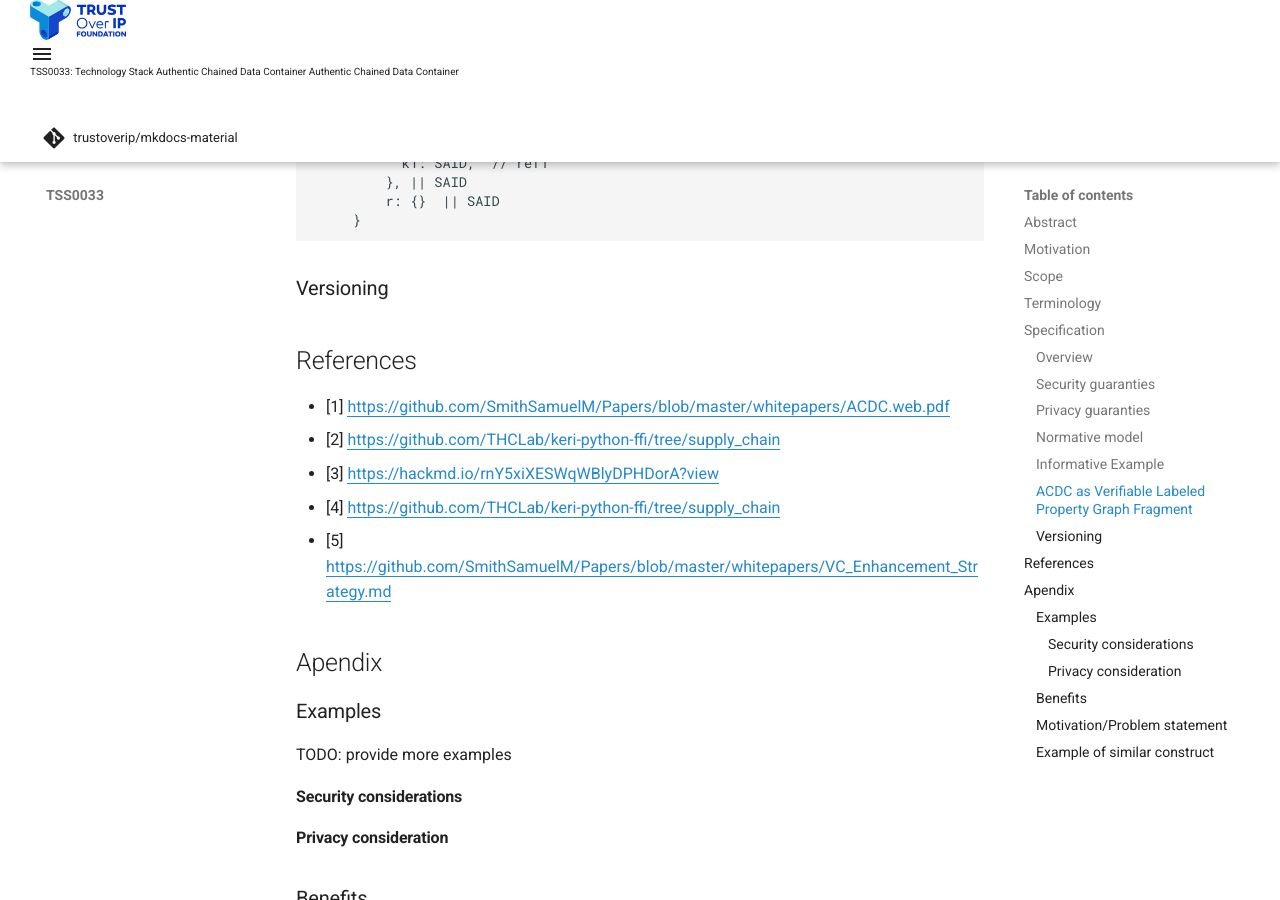
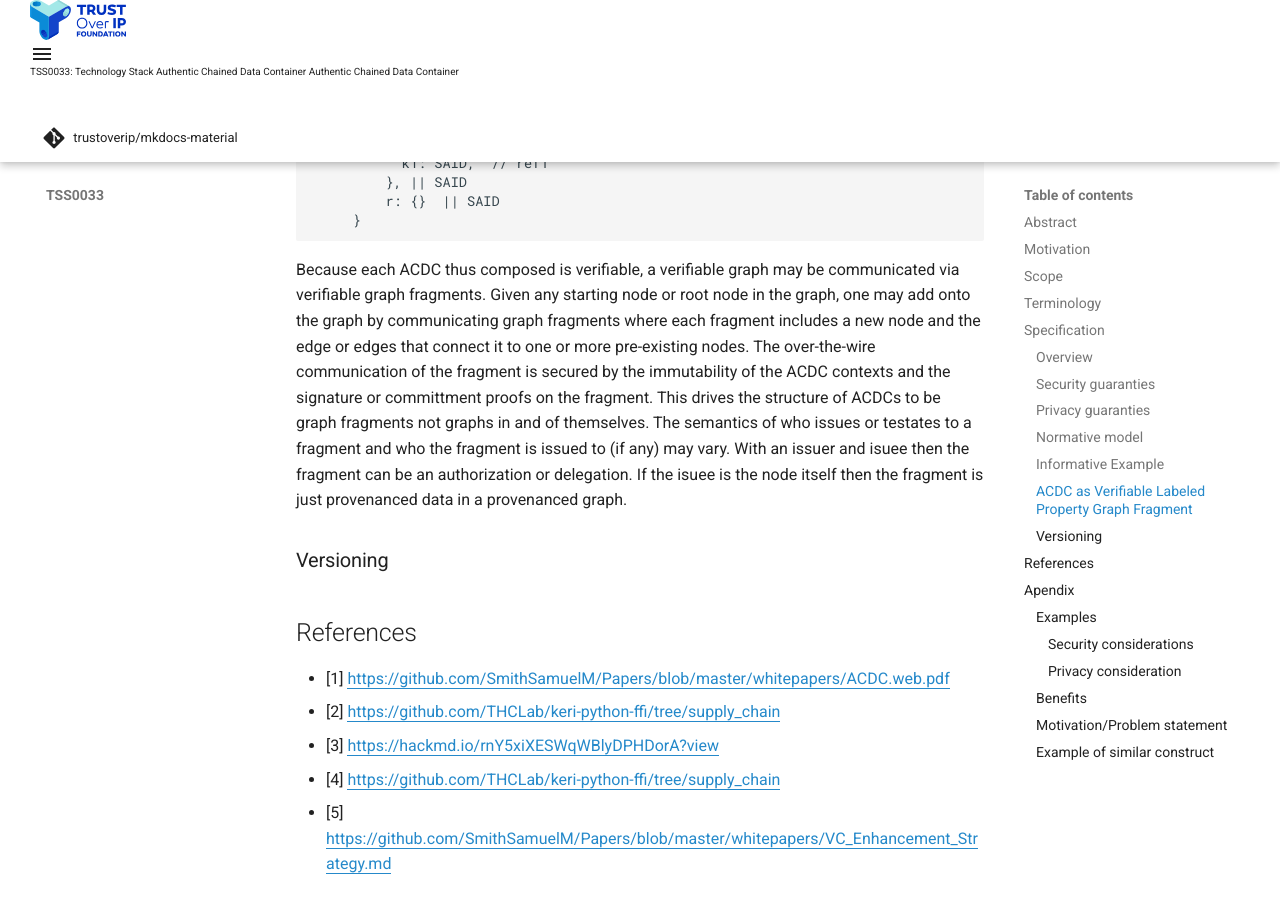
Before and after one commit to trustoverip/TSS0033-technology-stack-acdc, an MkDocs documentation site: the page built from docs/index.md, in a window 1280 px wide and 900 px high, scrolled down 3492 px. Built offline with MkDocs 1.6.1 and Material for MkDocs 9.7.7, drawn with Linux system fonts in a browser that asks for light colours; comment, search, counter and statistics services are not loaded.

Commit message:
Update index.md

````diff
--- a/docs/index.md
+++ b/docs/index.md
@@ -104,6 +104,8 @@
 
 ```
 
+Because each ACDC thus composed is verifiable, a verifiable graph may be communicated via verifiable graph fragments. Given any starting node or root node in the graph, one may add onto the graph by communicating graph fragments where each fragment includes a new node and the edge or edges that connect it to one or more pre-existing nodes.  The over-the-wire communication of the fragment is secured by the immutability of the ACDC contexts and the signature or committment proofs on the fragment.  This drives the structure of ACDCs to be graph fragments not graphs in and of themselves.  The semantics of who issues or testates to a fragment and who the fragment is issued to (if any) may vary. With an issuer and isuee then the fragment can be an authorization or delegation. If the isuee is the node itself then the fragment is just provenanced data in a provenanced graph.
+
 ### Versioning
 
 
````
